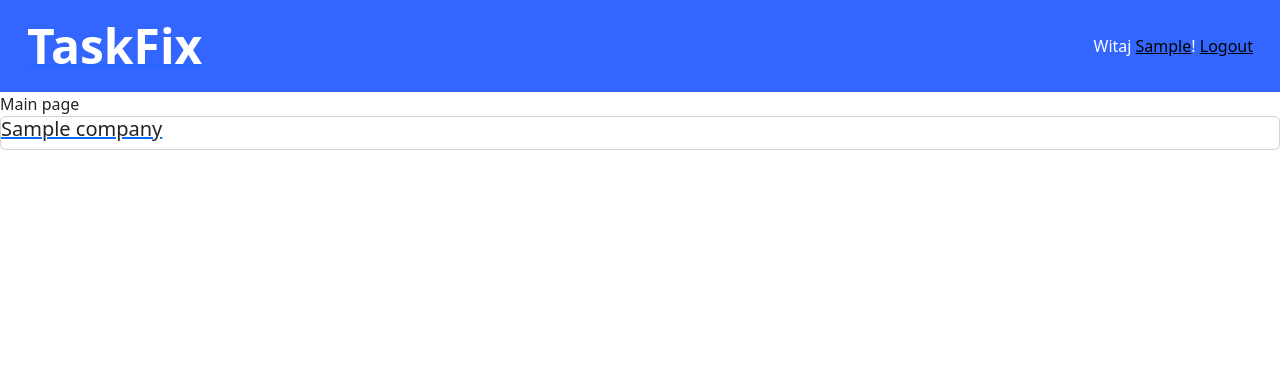
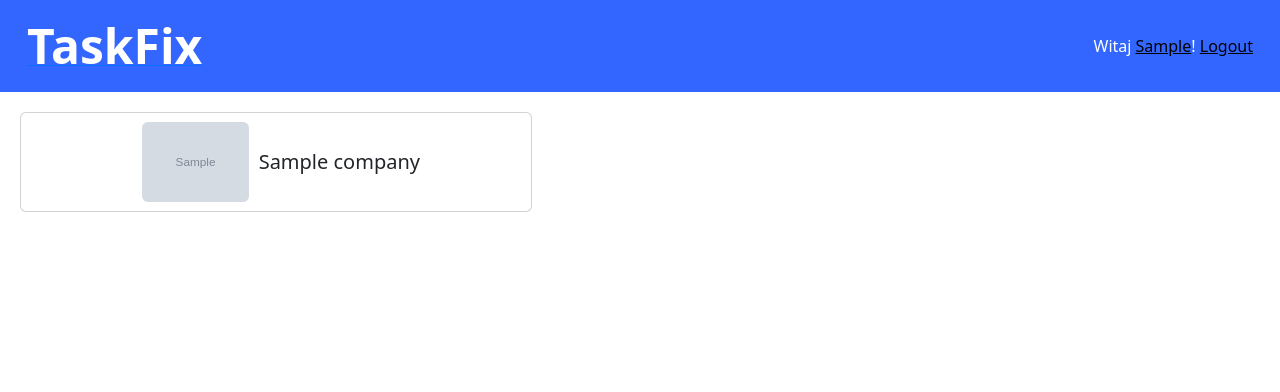
Before and after one commit to MrRobinMr/TaskFix, a Django app: page / in a window 1280 px wide. Shown: the top 392 px of the page. Run offline with Django 5.2, Linux system fonts and the light colour scheme; a user stored in the database is signed in; tables that the repository leaves empty hold one stand-in row (values such as "Sample post"); grey boxes marked "Sample" are stand-in pictures; some libraries are stand-ins or nearby versions.

Commit message:
edit main page

```diff
--- a/TaskFix/urls.py
+++ b/TaskFix/urls.py
@@ -17,6 +17,8 @@ Including another URLconf
 from django.contrib import admin
 from django.urls import path, include
 from TaskFix.views import home_view
+from django.conf import settings
+from django.conf.urls.static import static
 
 urlpatterns = [
     path('admin/', admin.site.urls),
@@ -24,4 +26,4 @@ urlpatterns = [
     path('company/', include('company.urls')),
     path('', home_view, name='home'),
     #path('', include('django.contrib.auth.urls')),
-]
+] + static(settings.MEDIA_URL, document_root=settings.MEDIA_ROOT)
--- a/my_static/main.css
+++ b/my_static/main.css
@@ -14,3 +14,23 @@
 .navbar-custom .nav-link:hover {
   text-decoration: underline;
 }
+.my-list {
+    margin-top: 20px;
+    margin-left: 20px;
+    padding: 10px;
+    height: 100px;
+    width: 40%;
+    display: flex;
+    justify-content: center;
+    align-items: left;
+}
+.my-list:hover {
+    background-color: #3366ff;
+}
+.company-logo {
+    height: 5rem;
+    width: auto;
+    border-radius: 6px;
+    object-fit: contain;
+    margin: 10px;
+}
--- a/templates/home.html
+++ b/templates/home.html
@@ -2,13 +2,15 @@
 
 {% block tytul %}Main page{% endblock %}
 {% block strona %}
-Main page
 {% if companys|length == 0 %}
         <h2>No companys asign</h2>
     {% else %}
         {% for company in companys %}
-            <a href="{% url 'company' company.id %}"><div class="card">
-                <h5 class="card-title">{{company}}</h5>
+            <a href="{% url 'company' company.id %}" class="text-decoration-none"><div class="my-list card">
+                <div class="d-flex align-items-center justify-content-center">
+                    <img src="/media/{{ company.logo }}" class="company-logo">
+                    <h5 class="card-title mb-0">{{ company }}</h5>
+                </div>
             </div>
             </a>
         {% endfor %}
```
